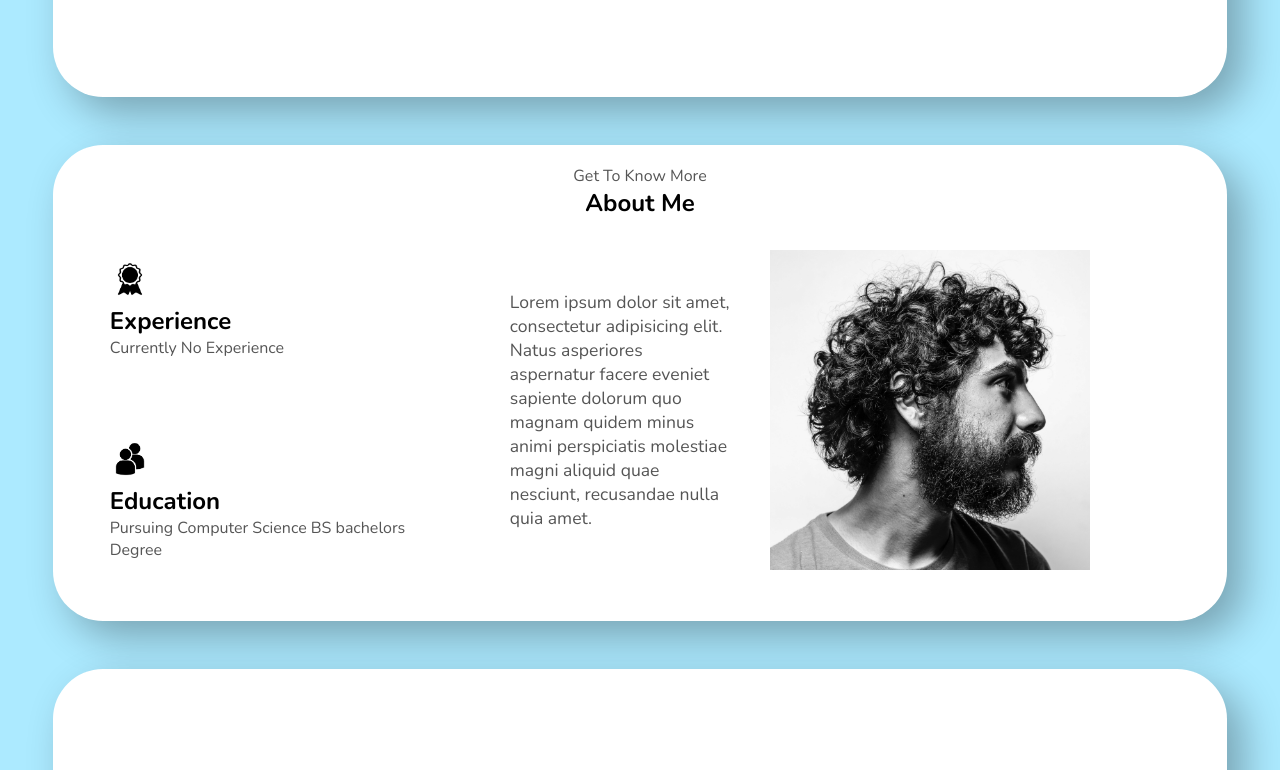
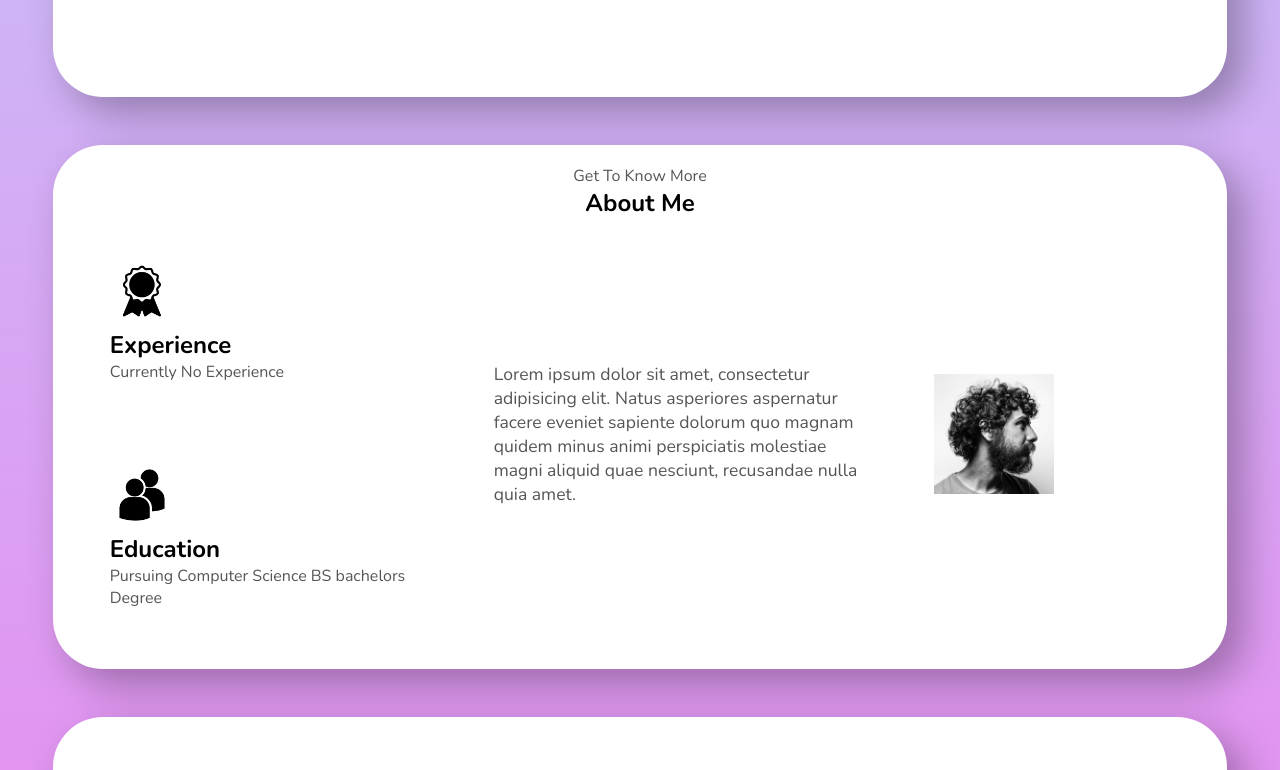
Before and after one commit to SaeinP/Portfolio-Project, a plain HTML site: page index.html in a window 1280 px wide. Shown: the part 1351-2121 px from the top of the page. Drawn offline with nearby package versions, Linux system fonts and the light colour scheme.

Commit message:
Gradient add
Added gradient to the background to make it feel less static

```diff
--- a/style.css
+++ b/style.css
@@ -76,7 +76,7 @@ head{
 
 body {
     font-family: "Nunito", sans-serif;
-    background: #ACEAFF;
+    background: linear-gradient(#ACEAFF,violet);
     overflow-x: hidden;
     box-sizing: border-box;
 }
@@ -369,9 +369,11 @@ a:hover{
 
 }
  section img{
-    width: 5vh;
-    height: 5vh;
-
+    width: 5vw;
+    height: auto;
+    max-width: 15vw;
+    max-height: 15vh;
+    object-fit: contain;
  }
 
 #socials-container{
@@ -442,8 +444,8 @@ a:hover{
     height: fit-content;
     display: inline-block;
     font-size: 2.2vh;
+    padding: 3vh;
 
-    padding: 5vh;
 }
 .aboutblock{
     display: block;
```
